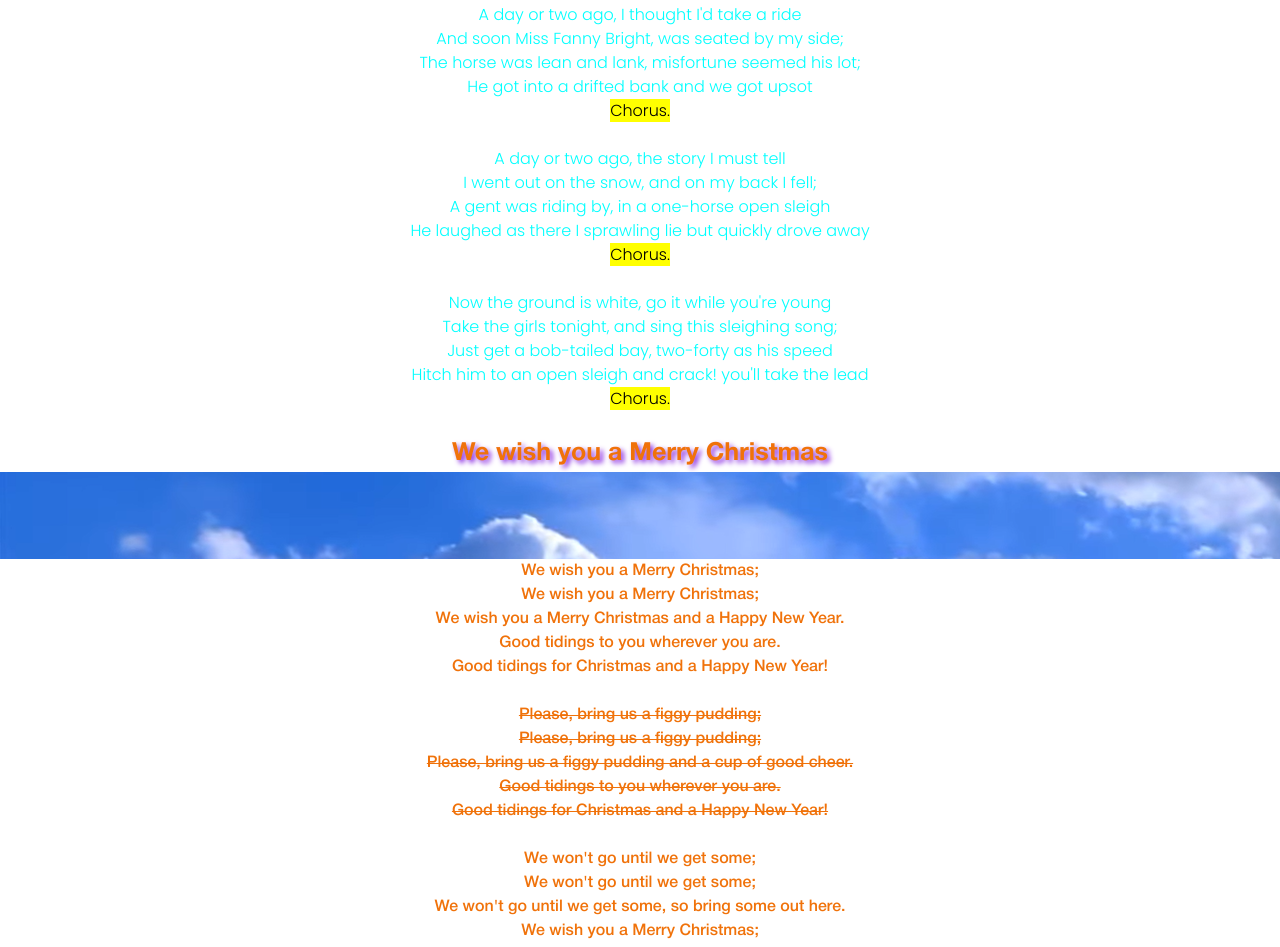
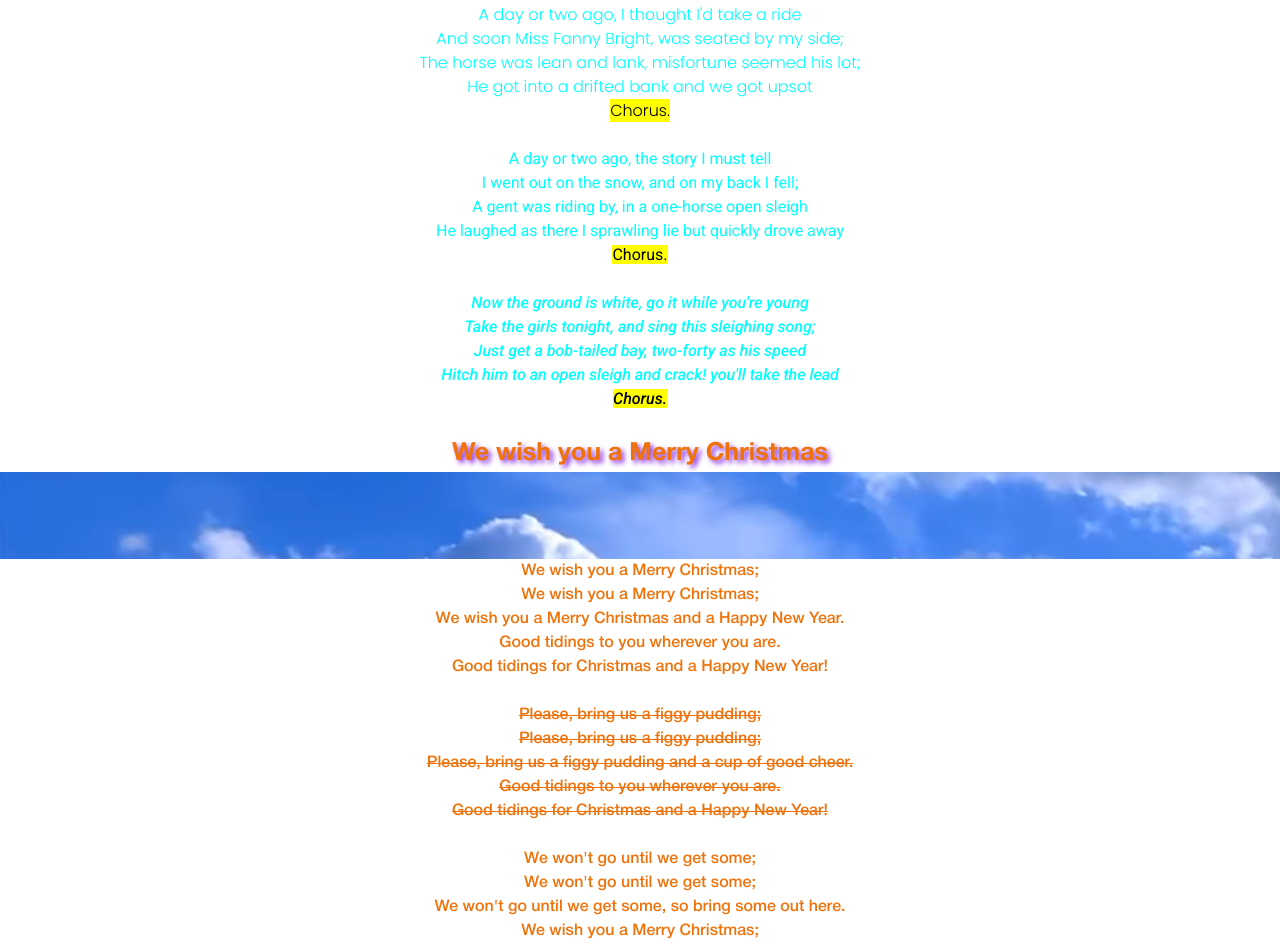
Before and after one commit to Iryna009/lessons, a plain HTML site: page lesson_4/index.html in a window 1280 px wide. Shown: the part 916-1863 px from the top of the page. Drawn offline with Linux system fonts and the light colour scheme.

Commit message:
Add files via upload

```diff
--- a/lesson_4/css/style.css
+++ b/lesson_4/css/style.css
@@ -59,6 +59,15 @@ h2 {
 .singleone {
    color: aqua;
 }
+p.sone {
+    font-family: "Roboto", serif;
+    font-weight: 400;
+}
+p.ssone {
+    font-family: "Roboto", serif;
+    font-weight: 500;
+    font-style: italic;
+}
 div.singletwo {
     font-family: "HelveticaNeueCyr", sans-serif;
     font-weight: 500;
@@ -94,8 +103,8 @@ p.sistwo {
     text-decoration: underline;
 }
 li {
+    font-size: 20px;
     text-align: left;
     text-decoration: underline;
-    font-size: 20px;
     word-spacing: 20px;
 }
--- a/lesson_4/index.html
+++ b/lesson_4/index.html
@@ -3,6 +3,9 @@
 <head>
     <meta charset="UTF-8">
     <meta name="viewport" content="width=device-width, initial-scale=1.0">
+    <link rel="preconnect" href="https://fonts.googleapis.com">
+    <link rel="preconnect" href="https://fonts.gstatic.com" crossorigin>
+    <link href="https://fonts.googleapis.com/css2?family=Roboto:ital,wght@0,400;1,500&display=swap" rel="stylesheet">
     <link rel="stylesheet" href="css/style.css">
     <title>lesson_4</title>
 </head>
@@ -41,21 +44,19 @@
 
                     <mark>Chorus.</mark>
                 </p><br>
-                <p>
+                <p class="sone">
                     A day or two ago, the story I must tell<br>
                     I went out on the snow, and on my back I fell;<br>
                     A gent was riding by, in a one-horse open sleigh<br>
                     He laughed as there I sprawling lie but quickly drove away<br>
 
                     <mark>Chorus.</mark></p><br>
-                <p>
-
-                        Now the ground is white, go it while you're young<br>
-                        Take the girls tonight, and sing this sleighing song;<br>
-                        Just get a bob-tailed bay, two-forty as his speed<br>
-                        Hitch him to an open sleigh and crack! you'll take the lead<br>
-
-                        <mark>Chorus.</mark>
+                <p class="ssone">
+                    Now the ground is white, go it while you're young<br>
+                    Take the girls tonight, and sing this sleighing song;<br>
+                    Just get a bob-tailed bay, two-forty as his speed<br>
+                    Hitch him to an open sleigh and crack! you'll take the lead<br>
+                    <mark>Chorus.</mark>
                 </p><br>
         </div>
         <div id="single-2" class="singletwo">
```
